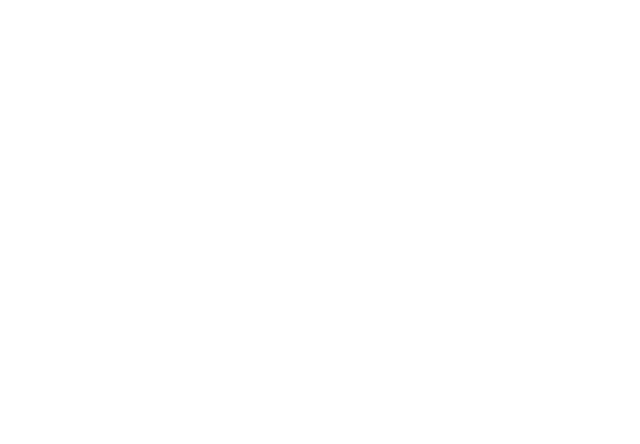
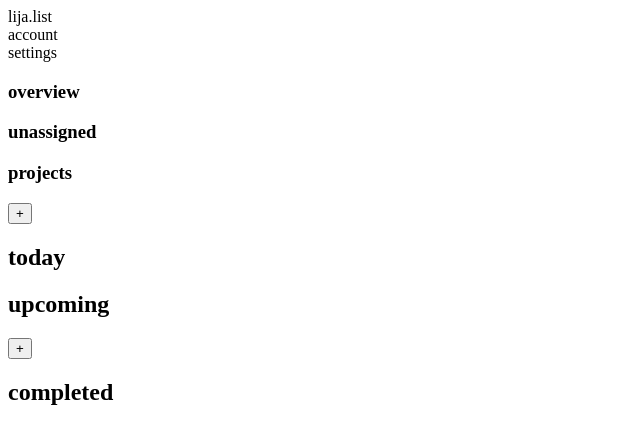
Before and after one commit to lucaslija/odin-to-do, a website built with webpack: page dist/index.html in a window 1280 px wide. Shown: the whole page, without its empty margins (0-640 px from the left). Built offline with nearby package versions, Linux system fonts and the light colour scheme.

Commit message:
prototype html skeleton for index

```diff
--- a/dist/index.html
+++ b/dist/index.html
@@ -9,5 +9,50 @@
     <script src="./main.js" async defer></script>
   </head>
   <body>
+    <header>
+      <div id="logo">lija.list</div>
+      <nav>
+        <div id="account">account</div>
+        <div id="settings">settings</div>
+      </nav>
+    </header>
+    <main>
+      <div id="sidebar">
+        <div id="sidebar-items">
+          <div id="overview">
+            <h3>overview</h3>
+          </div>
+          <div id="unassigned">
+            <h3>unassigned</h3>
+          </div>
+          <div id="projects">
+            <h3>projects</h3>
+          </div>
+        </div>
+        <div id="sidebar-buttons">
+          <button class="add-btn" id="add-project-btn">+</button>
+        </div>
+      </div>
+      <div id="tasks">
+        <div id="ongoing">
+          <div id="lists">
+            <div class="section" id="today">
+              <h2 class="section-header">today</h2>
+            </div>
+            <div class="section" id="upcoming">
+              <h2 class="section-header">upcoming</h2>
+            </div>
+          </div>
+          <div id="task-buttons">
+            <button class="add-btn" id="add-task-btn">+</button>
+          </div>
+        </div>
+        <div id="completed">
+          <div class="section completed-section">
+            <h2 class="section-header">completed</h2>
+          </div>
+        </div>
+      </div>
+    </main>
   </body>
 </html>
--- a/package.json
+++ b/package.json
@@ -16,7 +16,7 @@
   "author": "lucas lija",
   "license": "ISC",
   "devDependencies": {
-    "webpack": "^5.91.0",
+    "webpack": "^5.92.0",
     "webpack-cli": "^5.1.4",
     "webpack-dev-server": "^5.0.4"
   }
```
Also changed, not shown: dist/main.js (+3 -100 lines), 1 other file.
